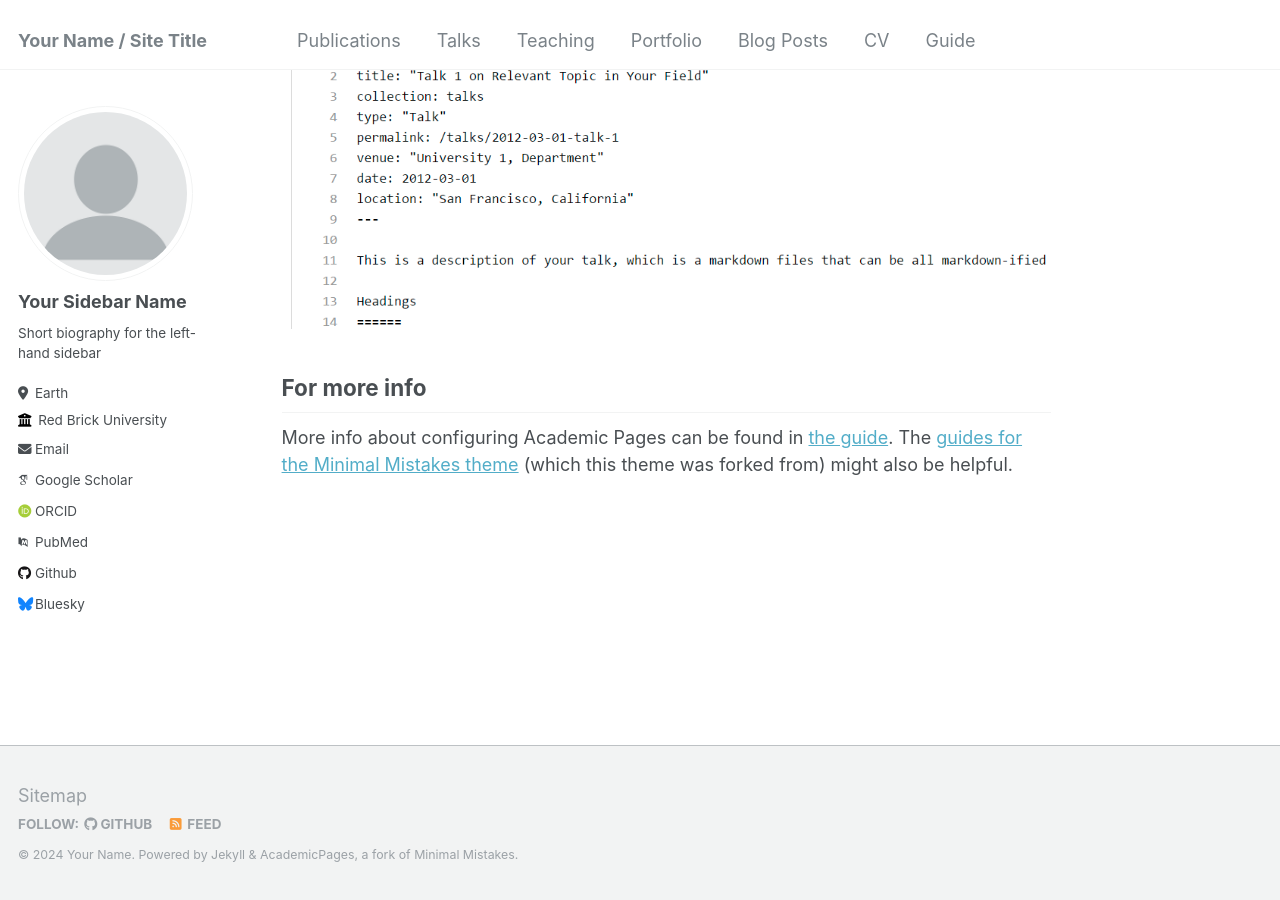
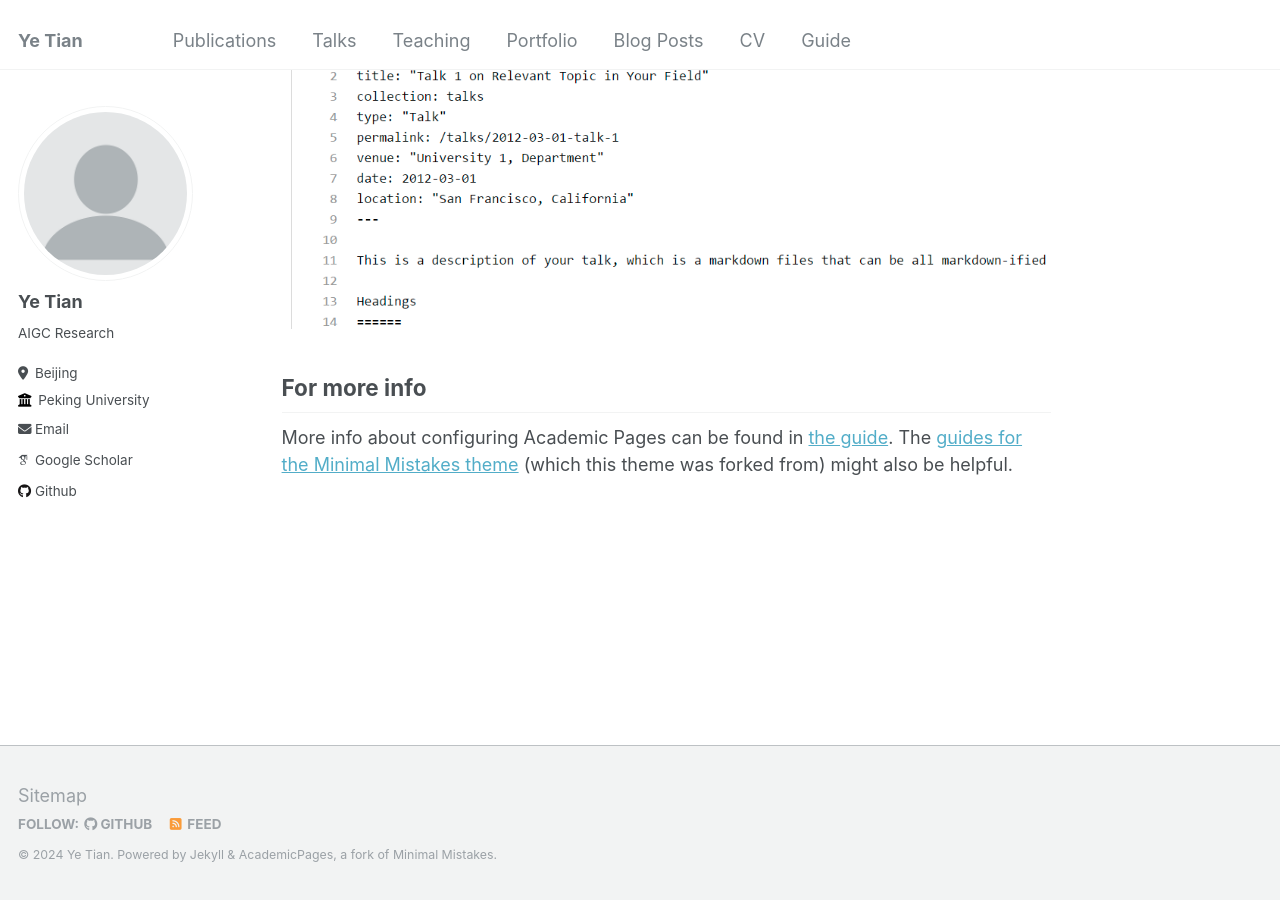
Before and after one commit to tyfeld/tyfeld.github.io, a Jekyll site: the page built from _pages/about.md, in a window 1280 px wide and 900 px high, scrolled down 2660 px. Built offline with Jekyll 4.4.1, drawn with Linux system fonts in a browser that asks for light colours; some web fonts are replaced.

Commit message:
Update _config.yml

```diff
--- a/_config.yml
+++ b/_config.yml
@@ -8,13 +8,13 @@
 
 # Basic Site Settings
 locale                   : "en-US"
-title                    : "Your Name / Site Title"
+title                    : "Ye Tian"
 title_separator          : "-"
-name                     : &name "Your Name"
-description              : &description "personal description"
-url                      : https://academicpages.github.io # the base hostname & protocol for your site e.g. "https://mmistakes.github.io"
+name                     : &name "Ye Tian"
+description              : &description "AIGC Researcher"
+url                      : https://tyfeld.github.io # the base hostname & protocol for your site e.g. "https://mmistakes.github.io"
 baseurl                  : "" # the subpath of your site, e.g. "/blog"
-repository               : "academicpages/academicpages.github.io"
+repository               : "tyfeld/tyfeld.github.io"
 
 # Site Author - The following control what appear as part of the author content on the side bar.
 #               If a field is blank the icon and link will not appear, otherwise it will be shown.
@@ -22,33 +22,33 @@ repository               : "academicpages/academicpages.github.io"
 author:
   # Biographic information
   avatar           : "profile.png"
-  name             : "Your Sidebar Name"
-  pronouns         : # example: "she/her"
-  bio              : "Short biography for the left-hand sidebar"
-  location         : "Earth"
-  employer         : "Red Brick University"
+  name             : "Ye Tian"
+  # pronouns         : # example: "she/her"
+  bio              : "AIGC Research"
+  location         : "Beijing"
+  employer         : "Peking University"
   uri              : # URL
-  email            : "none@example.org"
+  email            : "tyfeld66@gmail.com"
 
   # Academic websites
   arxiv            : # URL - Update with the correct link to your profile
-  googlescholar    : "https://scholar.google.com/citations?user=PS_CX0AAAAAJ"
+  googlescholar    : "https://scholar.google.com/citations?user=vUY_PIUAAAAJ&hl=en"
   impactstory      : # URL
-  orcid            : "http://orcid.org/yourorcidurl"
+  orcid            : # "http://orcid.org/yourorcidurl"
   semantic         : # URL
-  pubmed           : "https://www.ncbi.nlm.nih.gov/pubmed/?term=john+snow"
+  pubmed           : # "https://www.ncbi.nlm.nih.gov/pubmed/?term=john+snow"
   researchgate     : # URL
 
   # Repositories and software development
   bitbucket        : # Username - Update with your username on the site
   codepen          : # Username
   dribbble         : # Username
-  github           : "academicpages"
+  github           : "tyfeld"
   kaggle           : # Username
   stackoverflow    : # User number or user number and name (i.e., use "1" or "1/jeff-atwood")
 
   # Social media
-  bluesky          : "bsky.app" # Replace this with you Bluesky username
+  bluesky          : #"bsky.app" # Replace this with you Bluesky username
   facebook         : # Username
   flickr           : # Username
   foursquare       : # Username
```
